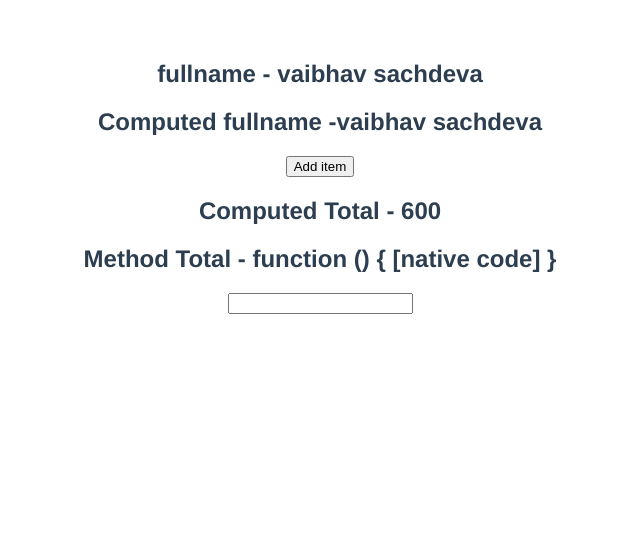
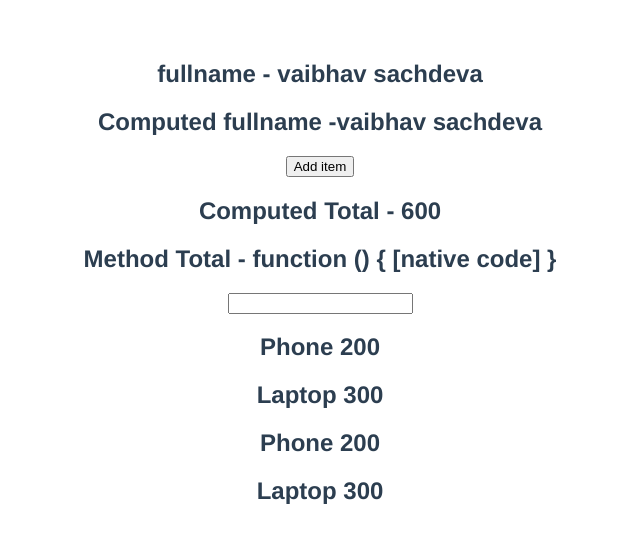
Before and after one commit to vaibhav21git/Vue.js-learning, a Vue app: page / in a window 1280 px wide. Shown: the top 542 px of the page, without its empty margins (320-960 px from the left). Built offline with nearby package versions, Linux system fonts and the light colour scheme.

Commit message:
computed properties with v-if and v-for

```diff
--- a/src/App.vue
+++ b/src/App.vue
@@ -8,6 +8,14 @@
     <h2>Computed Total - {{ total }}</h2>
     <h2>Method Total - {{ getTotal }}</h2>
     <input type="text" v-model="country" />
+
+    <template v-for="item in items" :key="item.id">
+      <h2 v-if="item.price > 100">{{ item.title }} {{ item.price }}</h2>
+    </template>
+
+    <h2 v-for="item in expensiveItems" :key="item.id">
+      {{ item.title }} {{ item.price }}
+    </h2>
   </div>
 </template>
 
@@ -66,6 +74,9 @@
         0
       );
     },
+    expensiveItems() {
+      return this.items.filter((item) => item.price > 100);
+    },
   },
 };
 </script>
```
